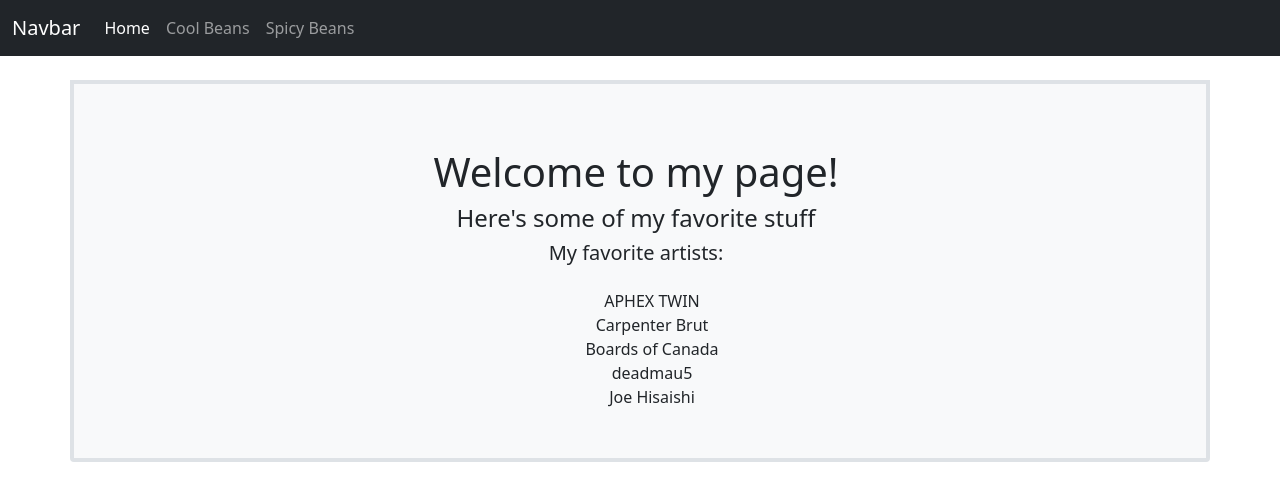
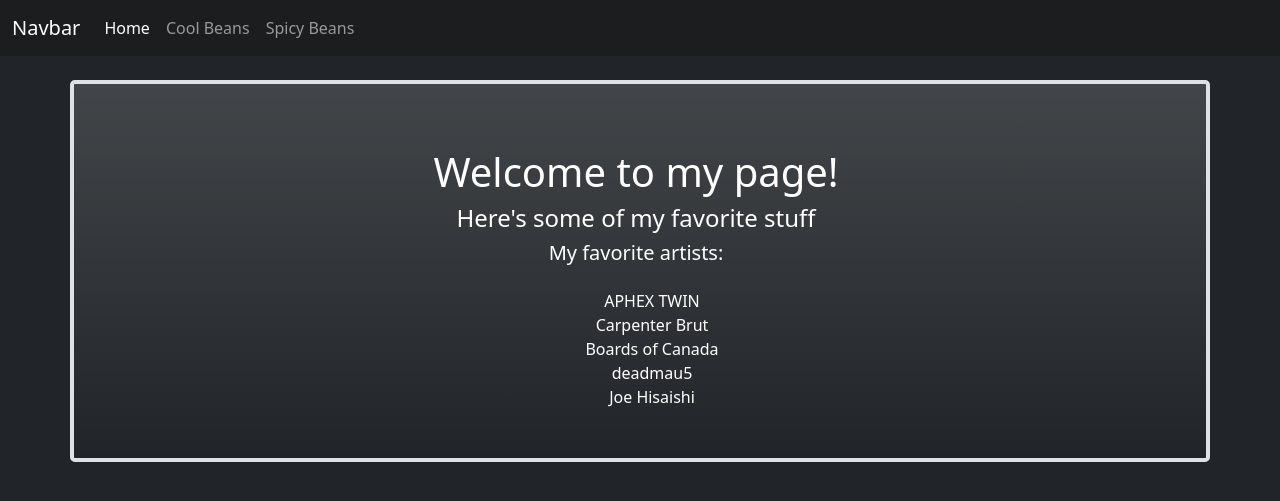
Before and after one commit to Navi-beep/Flask_fav_five, a Flask app: page / in a window 1280 px wide. Shown: the top 501 px of the page. Run offline with Flask 2, Linux system fonts and the light colour scheme; some libraries are stand-ins or nearby versions.

Commit message:
added background color

```diff
--- a/app/templates/base.html
+++ b/app/templates/base.html
@@ -10,9 +10,9 @@
         <link rel="stylesheet" href="assets/css/style.css">
         <title>{% block title %}{% endblock title %}</title>
     </head>
-    <body>
+    <body class="bg-dark">
 
-        <nav class="navbar navbar-expand-lg navbar-dark bg-dark">
+        <nav class="navbar navbar-expand-lg navbar-dark" style="background-color: #1c1d1f;">
                 <div class="container-fluid">
                 <a class="navbar-brand" href="#">Navbar</a>
                 <button class="navbar-toggler" type="button" data-bs-toggle="collapse" data-bs-target="#navbarText" aria-controls="navbarText" aria-expanded="false" aria-label="Toggle navigation">
@@ -31,7 +31,7 @@
 
 
 
-        <div class="d-flex align-items-center container mt-4 text-center bg-light border border-4 rounded-bottom">
+        <div class="d-flex text-white align-items-center container mt-4 text-center bg-dark bg-gradient border border-4 rounded-3">
             <div class="row w-100">
                 <div class="mt-3 m-2 p-5 text-center" style="height: 350px;">
             {% block content %}
```
